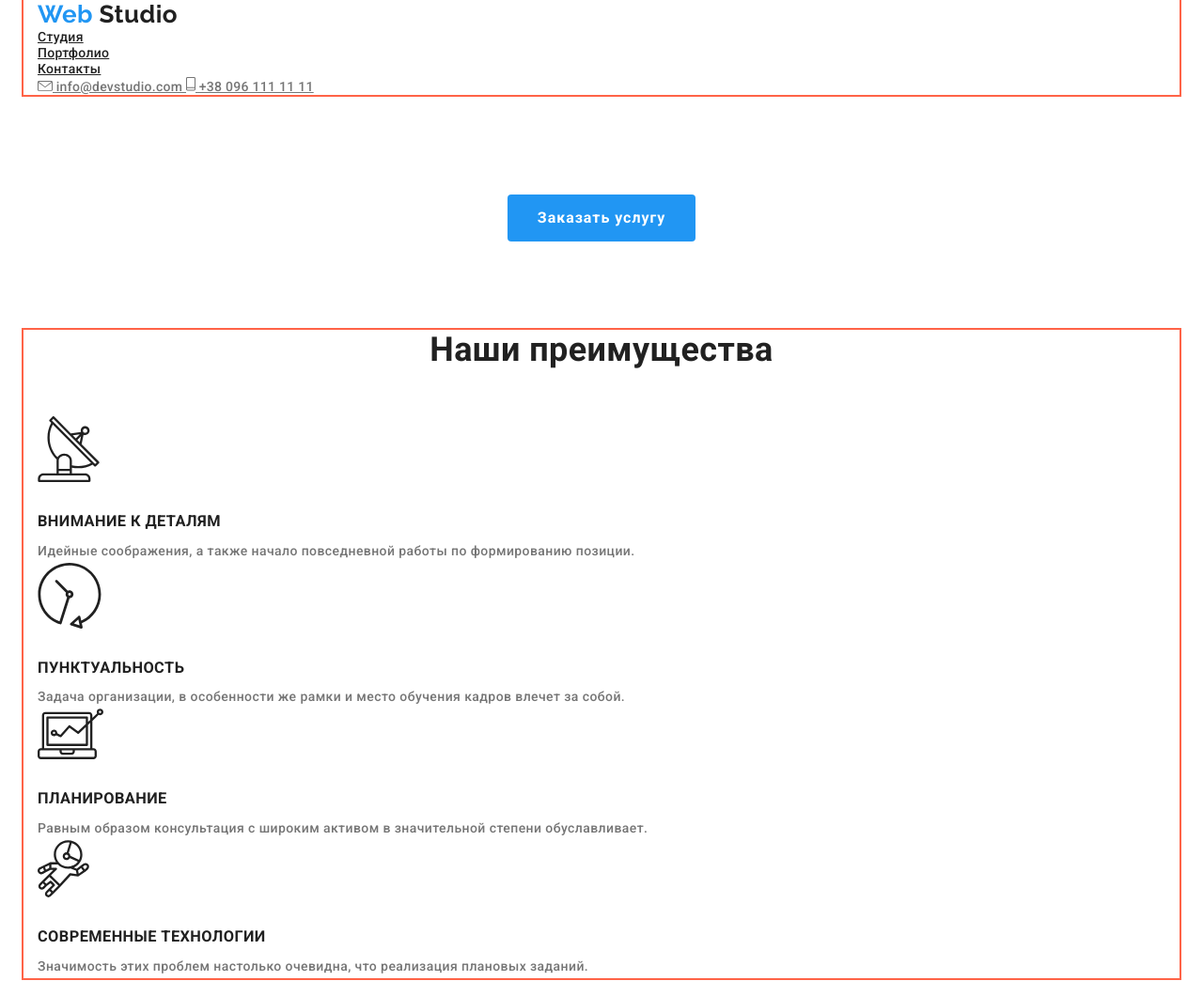
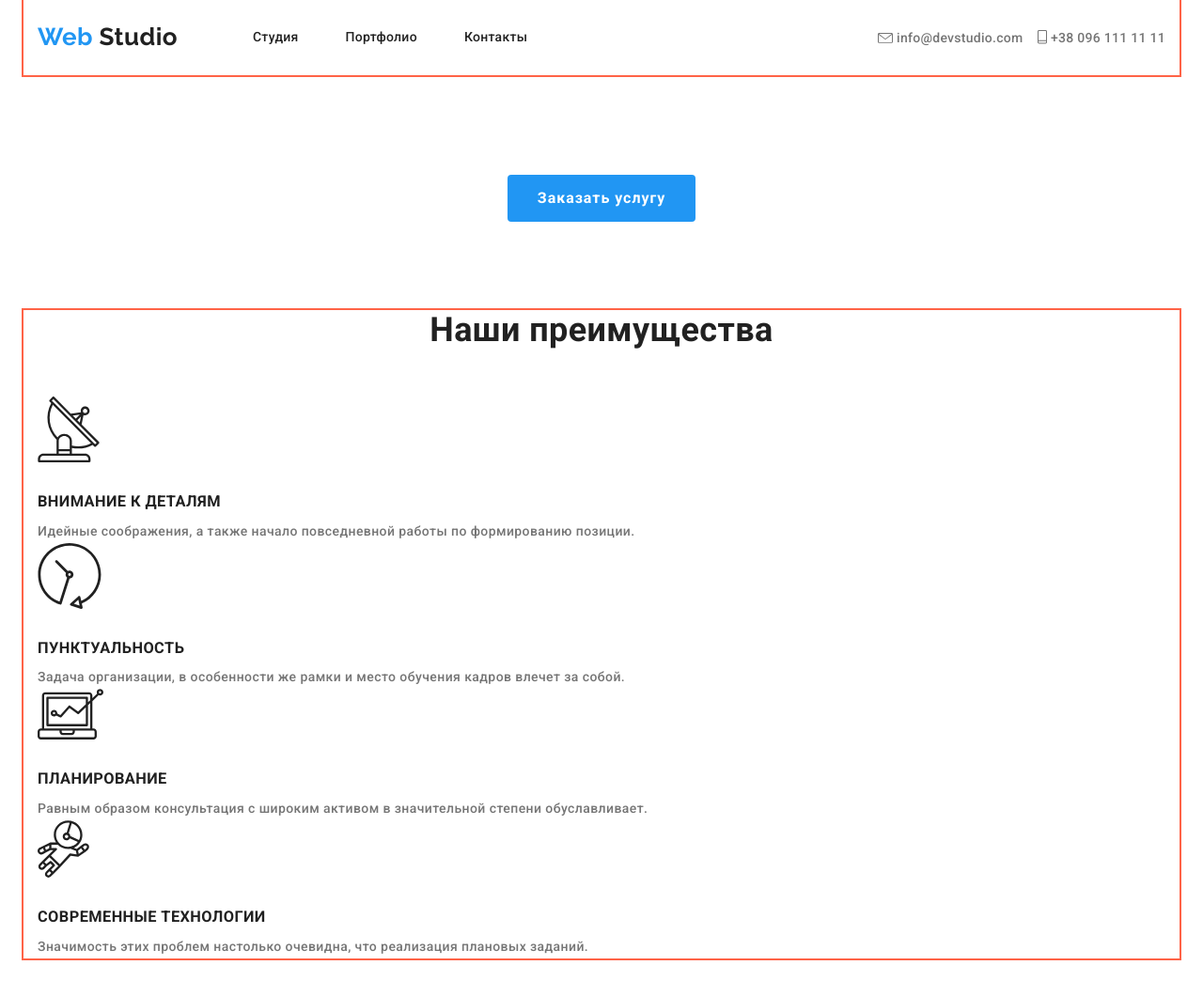
Before and after one commit to AntonFab/goit-markup-hw-03, a plain HTML site: page index.html in a window 1280 px wide. Shown: the top 1044 px of the page at 94% size. Drawn offline with nearby package versions, Linux system fonts and the light colour scheme.

Commit message:
Alligned header

```diff
--- a/css/main.css
+++ b/css/main.css
@@ -62,11 +62,30 @@ ul {
 
 /* Site navigation */
 
-.site-nav a {
+.main-nav {
+  display: flex;
+  align-items: center;
+}
+
+.site-nav {
+  display: flex;
+  margin-left: 80px;
+}
+
+.site-nav .item:not(:last-child) {
+  margin-right: 50px;
+}
+
+.site-nav .link {
+  display: block;
+  padding-top: 32px;
+  padding-bottom: 32px;
+
   color: var(--secondary-text-color);
   font-weight: 500;
   line-height: 1.14;
   letter-spacing: 0.02em;
+  text-decoration: none;
 }
 
 .site-nav a:hover,
@@ -86,6 +105,28 @@ ul {
 .contacts:hover,
 .contacts:focus {
   color: var(--accent-color);
+}
+
+.phone-email {
+  display: inline-block;
+  margin-left: auto;
+}
+
+.phone-email .contacts + .contacts {
+  margin-left: 12px;
+}
+
+.phone-email > .contacts {
+  padding-top: 32px;
+  padding-bottom: 32px;
+  text-decoration: none;
+}
+
+.contacts .icon-env {
+  vertical-align: middle;
+}
+.contacts .icon-phone {
+  vertical-align: top;
 }
 
 /* Hero */
--- a/index.html
+++ b/index.html
@@ -17,26 +17,38 @@
   <body>
     <!--Шапка-->
     <header>
-      <div class="container">
+      <div class="container main-nav">
         <a href="/" class="logo">
           <span class="logo-web">Web</span>
           Studio</a
         >
         <nav>
           <ul class="site-nav">
-            <li><a href="">Студия</a></li>
-            <li><a href="./portfolio.html">Портфолио</a></li>
-            <li><a href="">Контакты</a></li>
+            <li class="item"><a href="" class="link">Студия</a></li>
+            <li class="item">
+              <a href="./portfolio.html" class="link">Портфолио</a>
+            </li>
+            <li class="item"><a href="" class="link">Контакты</a></li>
           </ul>
         </nav>
+        <div class="phone-email">
           <a href="mailto:info@devstudio.com" class="contacts">
-          <img src="./images/envelope-icon.svg" alt="Конверт" />
+            <img
+              src="./images/envelope-icon.svg"
+              alt="Конверт"
+              class="icon-env"
+            />
             info@devstudio.com
           </a>
           <a href="tel:+380961111111" class="contacts">
-          <img src="./images/phone-icon.svg" alt="Телефон" />
+            <img
+              src="./images/phone-icon.svg"
+              alt="Телефон"
+              class="icon-phone"
+            />
             +38 096 111 11 11
           </a>
+        </div>
       </div>
     </header>
     <main>
```
Also changed, not shown: portfolio.html (+18 -6 lines). Lines whose indentation alone changed are shown as unchanged.
